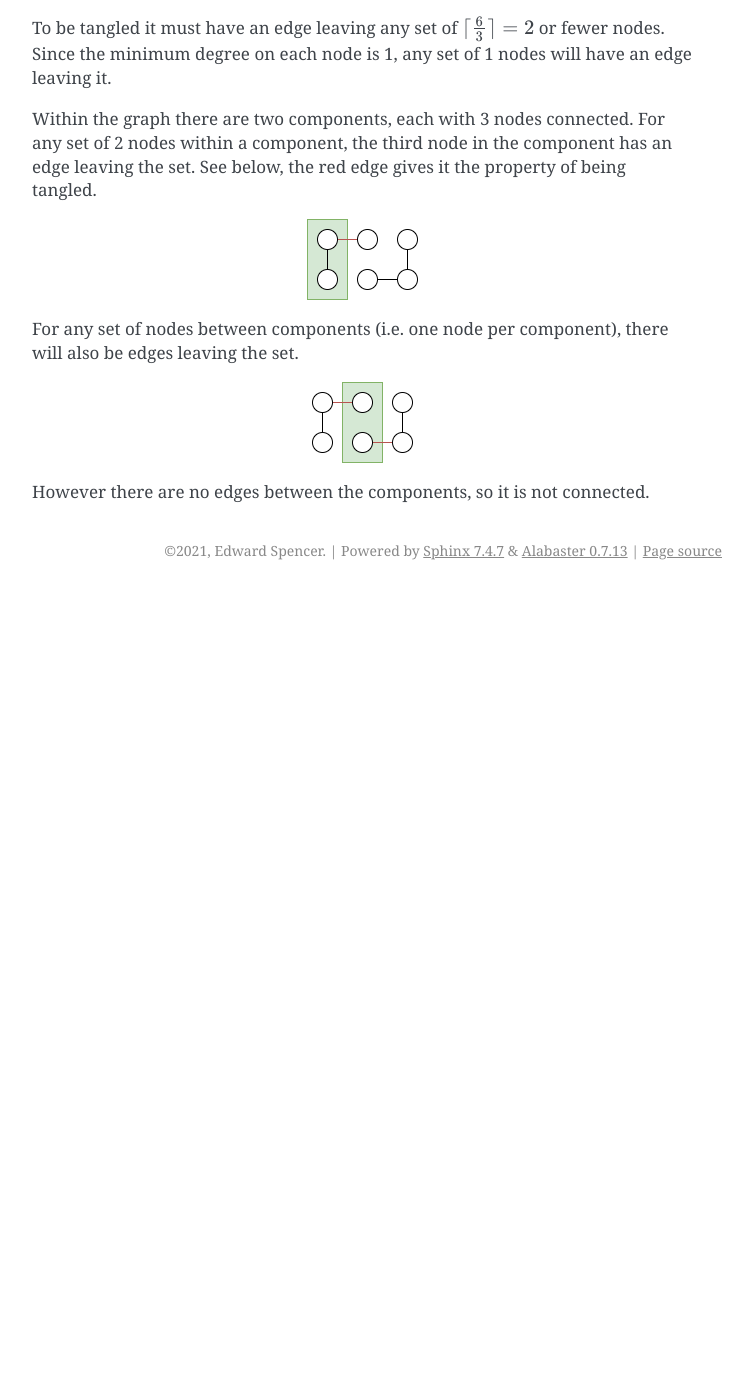
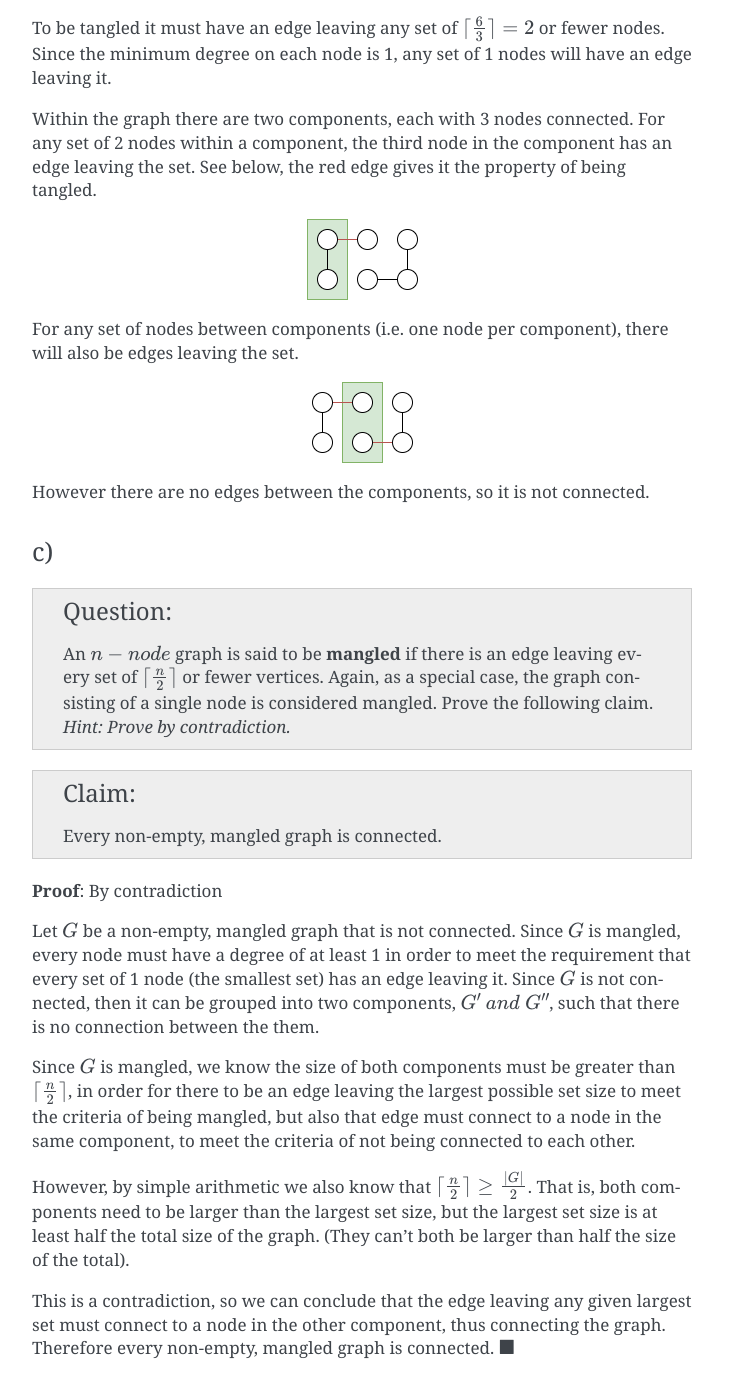
Before and after one commit to edi-spaghetti/mathematical-, a Sphinx documentation site: the page built from source/assignments/more_graph_theory.rst, in a window 1280 px wide and 1400 px high, scrolled down 8761 px. Shown: the whole window, without its empty margins (388-1140 px from the left). Built offline with Sphinx 7.4.7, drawn with Linux system fonts in a browser that asks for light colours; before the commit the page ends 9351 px from its top, so only the background shows below that.

Commit message:
Assigment 5 Problem 3c

```diff
--- a/source/assignments/more_graph_theory.rst
+++ b/source/assignments/more_graph_theory.rst
@@ -365,3 +365,34 @@ For any set of nodes between components (i.e. one node per component), there wil
 	:align: center
 
 However there are no edges between the components, so it is not connected.
+
+c)
+^^
+
+.. admonition:: Question
+
+	An :math:`n-node` graph is said to be **mangled** if there is an edge leaving every set of :math:`\lceil {n \over 2} \rceil` or fewer vertices.
+	Again, as a special case, the graph consisting of a single node is considered mangled.
+	Prove the following claim. *Hint: Prove by contradiction.*
+
+.. admonition:: Claim
+
+	Every non-empty, mangled graph is connected.
+
+**Proof**: By contradiction
+
+Let :math:`G` be a non-empty, mangled graph that is not connected.
+Since :math:`G` is mangled, every node must have a degree of at least 1 in order to meet the requirement that every set of 1 node (the smallest set) has an edge leaving it.
+Since :math:`G` is not connected, then it can be grouped into two components, :math:`G'\ and\ G''`, such that there is no connection between the them.
+
+Since :math:`G` is mangled, we know the size of both components must be greater than :math:`\lceil {n \over 2} \rceil`,
+in order for there to be an edge leaving the largest possible set size to meet the criteria of being mangled,
+but also that edge must connect to a node in the same component, to meet the criteria of not being connected to each other.
+
+However, by simple arithmetic we also know that :math:`\lceil {n \over 2} \rceil \ge {|G| \over 2}`.
+That is, both components need to be larger than the largest set size, but the largest set size is at least half the total size of the graph.
+(They can't both be larger than half the size of the total).
+
+This is a contradiction, so we can conclude that the edge leaving any given largest set must connect to a node in the other component, thus connecting the graph.
+Therefore every non-empty, mangled graph is connected.
+:math:`\blacksquare`
```
